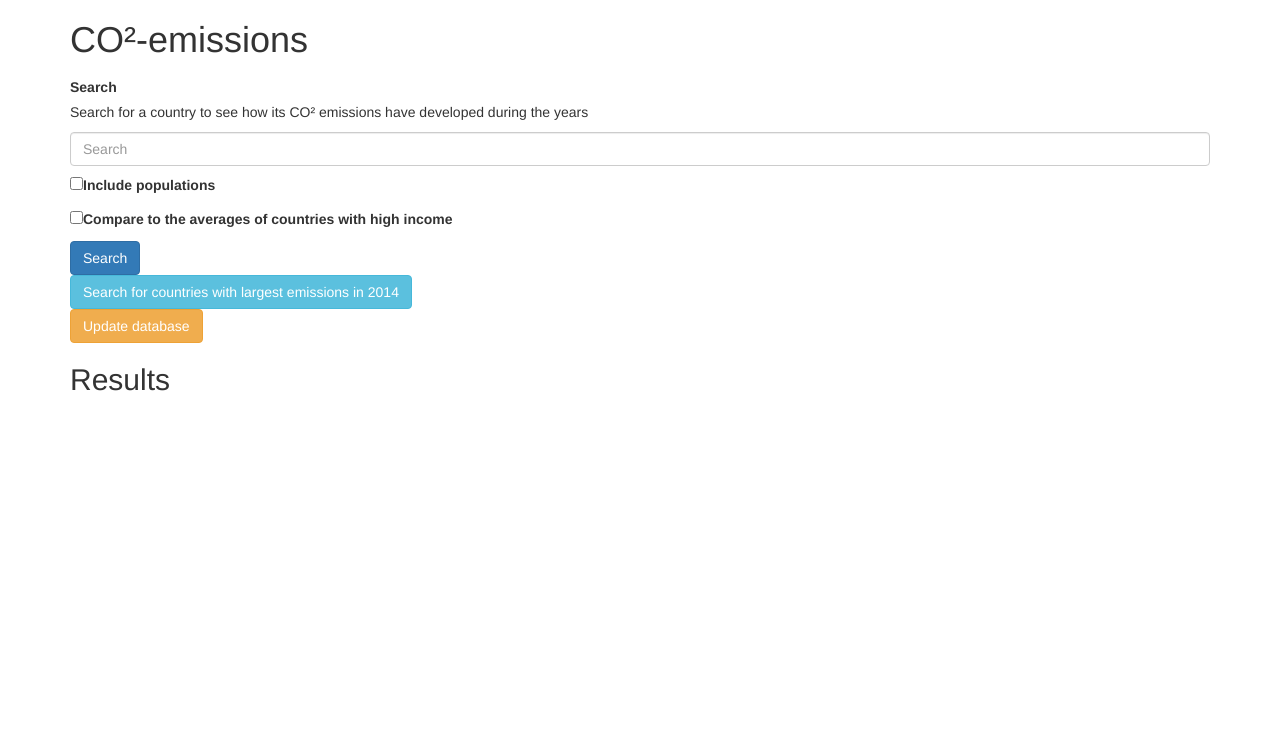
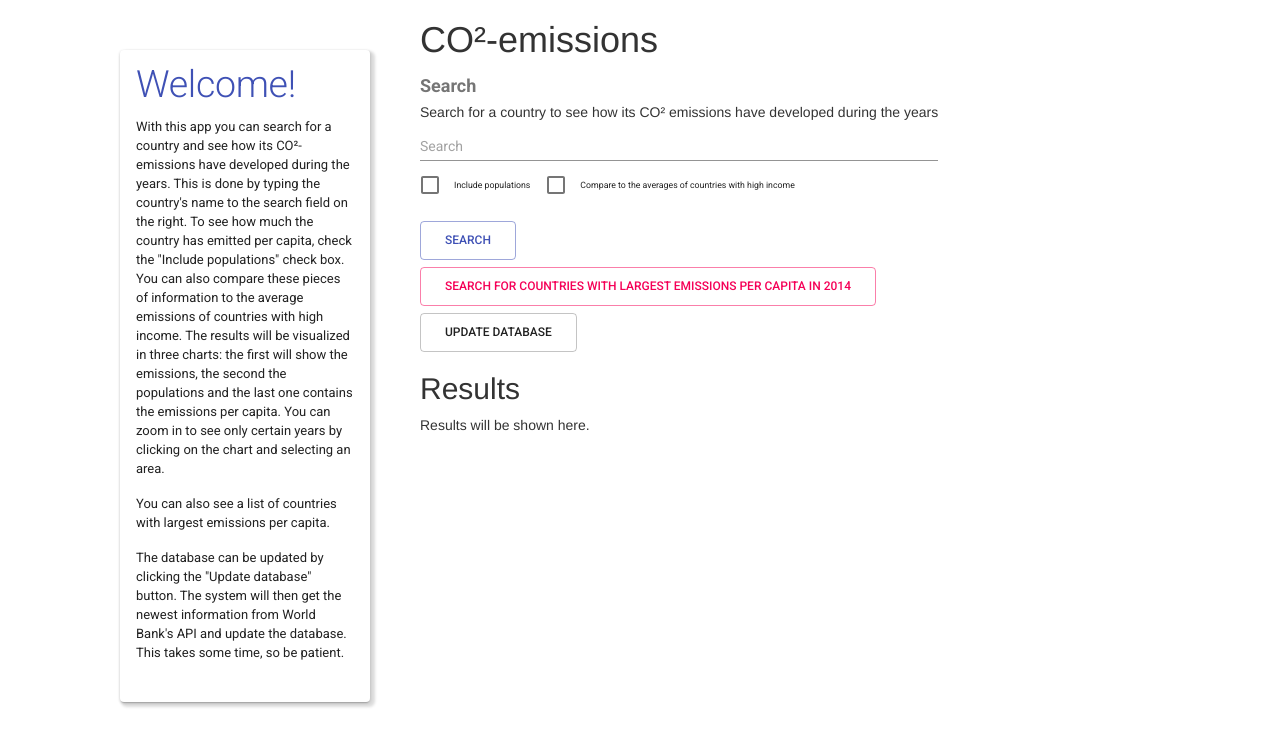
Before and after one commit to vilmakoo/emission-development-frontend, a React (Create React App) app: page / in a window 1280 px wide. Shown: the top 746 px of the page. Built offline with nearby package versions, Linux system fonts and the light colour scheme.

Commit message:
Add info box and prettify

```diff
--- a/package.json
+++ b/package.json
@@ -11,7 +11,6 @@
     "prop-type": "0.0.1",
     "react": "^16.7.0",
     "react-apexcharts": "^1.2.1",
-    "react-bootstrap": "^1.0.0-beta.5",
     "react-dom": "^16.7.0",
     "react-redux": "^6.0.0",
     "react-scripts": "2.1.3",
--- a/src/components/App.js
+++ b/src/components/App.js
@@ -1,9 +1,10 @@
 import React, { Component } from 'react';
-import { Button } from 'react-bootstrap';
+import Button from '@material-ui/core/Button';
 import { connect } from 'react-redux';
 import SearchBar from './SearchBar';
 import Result from './Result';
 import Notification from './Notification';
+import Info from './Info';
 import { updateDatabase } from '../state/databaseReducer';
 
 class App extends Component {
@@ -14,11 +15,14 @@ class App extends Component {
 
     return (
       <div className='container'>
-        <Notification />
-        <h1>CO²-emissions</h1>
-        <SearchBar />
-        <Button variant="warning" onClick={handleUpdateDatabaseButtonClick}>Update database</Button>
-        <Result />
+        <Info />
+        <div className='rest'>
+          <Notification />
+          <h1>CO²-emissions</h1>
+          <SearchBar />
+          <Button className={'search-button'} variant='outlined' size='large' onClick={handleUpdateDatabaseButtonClick}>Update database</Button>
+          <Result />
+        </div>
       </div>
     );
   }
--- a/src/components/Charts.js
+++ b/src/components/Charts.js
@@ -1,6 +1,7 @@
 import React, { Component } from 'react';
 import Chart from 'react-apexcharts';
 import { connect } from 'react-redux';
+import Button from '@material-ui/core/Button';
 
 class Charts extends Component {
   render() {
@@ -19,6 +20,12 @@ class Charts extends Component {
           },
         },
         yaxis: yaxis,
+        xaxis: {
+          labels: {
+            rotateAlways: true
+          },
+          max: 2014
+        },
         tooltip: {
           fixed: {
             enabled: true,
@@ -31,7 +38,8 @@ class Charts extends Component {
         legend: {
           position: 'top',
           horizontalAlign: 'right',
-          offsetX: 40
+          offsetX: 40,
+          showForNullSeries: false,
         }
       };
     };
@@ -211,13 +219,15 @@ class Charts extends Component {
           <div id="country"><b>Country: {this.props.country}</b></div>
 
           <div id="emissions-chart" className='chart'>
-            <Chart options={emissionsOptions} series={seriesEmissions} type="line" width="1000" />
+            <Chart options={emissionsOptions} series={seriesEmissions} type="line" width="700" />
           </div>
+
+
           <div id="populations-chart">
-            <Chart options={populationsOptions} series={seriesPopulations} type="line" width="1000" />
+            <Chart options={populationsOptions} series={seriesPopulations} type="line" width="700" />
           </div>
           <div id="emissions-per-capita">
-            <Chart options={perCapitaOptions} series={seriesPerCapita} type="line" width="1000" />
+            <Chart options={perCapitaOptions} series={seriesPerCapita} type="line" width="700" />
           </div>
         </div>
       </div>
--- /dev/null
+++ b/src/components/Info.js
@@ -0,0 +1,36 @@
+import React, { Component } from 'react';
+import Card from '@material-ui/core/Card';
+import CardContent from '@material-ui/core/CardContent';
+import Typography from '@material-ui/core/Typography';
+
+
+class Info extends Component {
+  render() {
+
+    return (
+      <div>
+        <Card className={'info'}>
+          <CardContent>
+            <Typography variant='h2' component='h3'color='primary' gutterBottom={true}>
+              Welcome!
+            </Typography>
+
+            <Typography paragraph color='textPrimary' className='info-text'>
+              With this app you can search for a country and see how its CO²-emissions have developed during the years. This is done by typing the country's name to the search field on the right. To see how much the country has emitted per capita, check the "Include populations" check box. You can also compare these pieces of information to the average emissions of countries with high income. The results will be visualized in three charts: the first will show the emissions, the second the populations and the last one contains the emissions per capita. You can zoom in to see only certain years by clicking on the chart and selecting an area.
+            </Typography>
+
+            <Typography paragraph color='textPrimary' className='info-text'>
+              You can also see a list of countries with largest emissions per capita.
+            </Typography>
+
+            <Typography paragraph color='textPrimary' className='info-text'>
+              The database can be updated by clicking the "Update database" button. The system will then get the newest information from World Bank's API and update the database. This takes some time, so be patient.
+            </Typography>
+          </CardContent>
+        </Card>
+      </div>
+    );
+  }
+}
+
+export default Info;
--- a/src/components/Result.js
+++ b/src/components/Result.js
@@ -1,6 +1,8 @@
 import React, { Component } from 'react';
 import { connect } from 'react-redux';
-import ListGroup from 'react-bootstrap/ListGroup';
+import List from '@material-ui/core/List';
+import ListItem from '@material-ui/core/ListItem';
+
 import Charts from './Charts';
 
 class Result extends Component {
@@ -9,9 +11,11 @@ class Result extends Component {
     if (this.props.data) {
       result = (<Charts />);
     } else if (this.props.topEmitters) {
-      result = (<ListGroup>
-        {this.props.topEmitters.map(c => (<ListGroup.Item key={c}>{c}</ListGroup.Item>))}
-      </ListGroup>);
+      result = (<List>
+        {this.props.topEmitters.map(c => (<ListItem key={c}>{c}</ListItem>))}
+      </List>);
+    } else {
+      result = (<p>Results will be shown here.</p>);
     }
 
     return (
--- a/src/components/SearchBar.js
+++ b/src/components/SearchBar.js
@@ -1,6 +1,10 @@
 import React, { Component } from 'react';
-import { Form, Button } from 'react-bootstrap';
 import { connect } from 'react-redux';
+import Checkbox from '@material-ui/core/Checkbox';
+import FormControlLabel from '@material-ui/core/FormControlLabel';
+import FormLabel from '@material-ui/core/FormLabel';
+import Input from '@material-ui/core/Input';
+import Button from '@material-ui/core/Button';
 import { changeSearchTerm, searchCountrysEmissions, togglePopulationCheckBox, toggleCompareCheckBox, searchTopEmitters } from '../state/searchReducer';
 
 class SearchBar extends Component {
@@ -28,16 +32,32 @@ class SearchBar extends Component {
 
     return (
       <div>
-        <Form onSubmit={search}>
-          <Form.Label className={'search-title'}>Search</Form.Label>
+        <form>
+          <FormLabel className={'search-title'}>Search</FormLabel>
+
           <p>Search for a country to see how its CO² emissions have developed during the years</p>
-          {/* TODO: search with what? laita siis ohjeistus */}
-          <Form.Control className={'search-input'} type='input' value={this.props.searchTerm} onChange={handleSearchTermChange} placeholder='Search' />
-          <Form.Check className={'search-checkbox'} label={'Include populations'} onChange={handleIncludePopulationsClick} />
-          <Form.Check className={'search-checkbox'} label={'Compare to the averages of countries with high income'} onChange={handleCompareClick} />
-          <Button className={'search-button'} type='submit'>Search</Button>
-        </Form>
-        <Button variant='info' onClick={searchTopEmitters}>Search for countries with largest emissions in 2014</Button>
+
+          <Input className={'search-input'} type='input' onChange={handleSearchTermChange} placeholder='Search' value={this.props.searchTerm} />
+
+          <div className={'checkboxes'}>
+            <FormControlLabel control={
+              <Checkbox style={{ fontSize: '20px' }} className={'search-checkbox'} checked={this.props.searchPopulations} onChange={handleIncludePopulationsClick} />
+            }
+            label='Include populations'
+            />
+
+            <FormControlLabel control={
+              <Checkbox checked={this.props.compare} onChange={handleCompareClick} />
+            }
+            label='Compare to the averages of countries with high income'
+            />
+          </div>
+
+          <Button className={'search-button'} type='submit' variant='outlined' color='primary' size='large' onClick={search}>Search</Button>
+
+          <Button className={'search-button'} variant='outlined' color='secondary' onClick={searchTopEmitters} size='large'>Search for countries with
+          largest emissions per capita in 2014</Button>
+        </form>
       </div>
     );
   }
--- a/src/styles/index.scss
+++ b/src/styles/index.scss
@@ -1,3 +1,8 @@
 @import "search-bar";
 @import "result";
 @import "notification";
+@import "info-box";
+
+.container {
+  display: flex;
+}
--- /dev/null
+++ b/src/styles/info-box.scss
@@ -0,0 +1,9 @@
+.info {
+  box-shadow: 0px 1px 3px 0px rgba(0,0,0,0.2), 3px 3px 3px 2px rgba(0,0,0,0.14), 0px 2px 1px -1px rgba(0,0,0,0.12)!important;
+  width: 25rem;
+  margin: 5rem;
+}
+
+.info-text {
+  font-size: 13px!important;
+}
--- a/src/styles/search-bar.scss
+++ b/src/styles/search-bar.scss
@@ -1,15 +1,26 @@
 .search-title {
   margin-top: 7px;
+  margin-bottom: 7px;
+  font-size: 18px!important;
 }
 
 .search-input {
   margin-top: 7px;
+  display: block!important;
+  font-size: 14px!important;
 }
 
 .search-button {
-  margin-top: 7px;
+  margin-top: 7px!important;
+  display: block!important;
+  font-size: 12px!important;
 }
 
 .search-checkbox {
   margin-top: 7px;
+  font-size: 20px!important;
 }
+
+.checkboxes {
+  font-size: 20px!important;
+}
```
Also changed, not shown: 1 other file (tests, documents, lock files or other folders).
